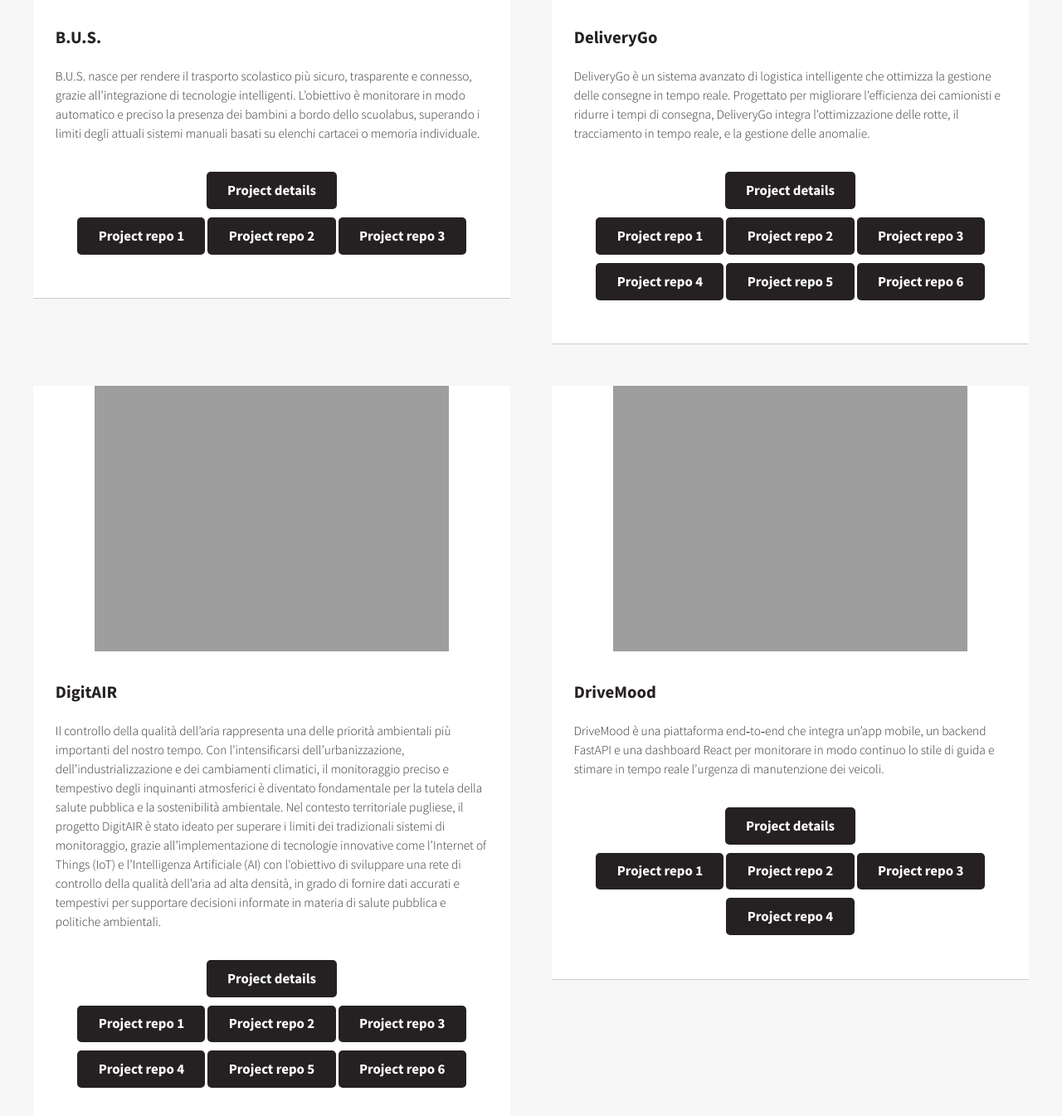
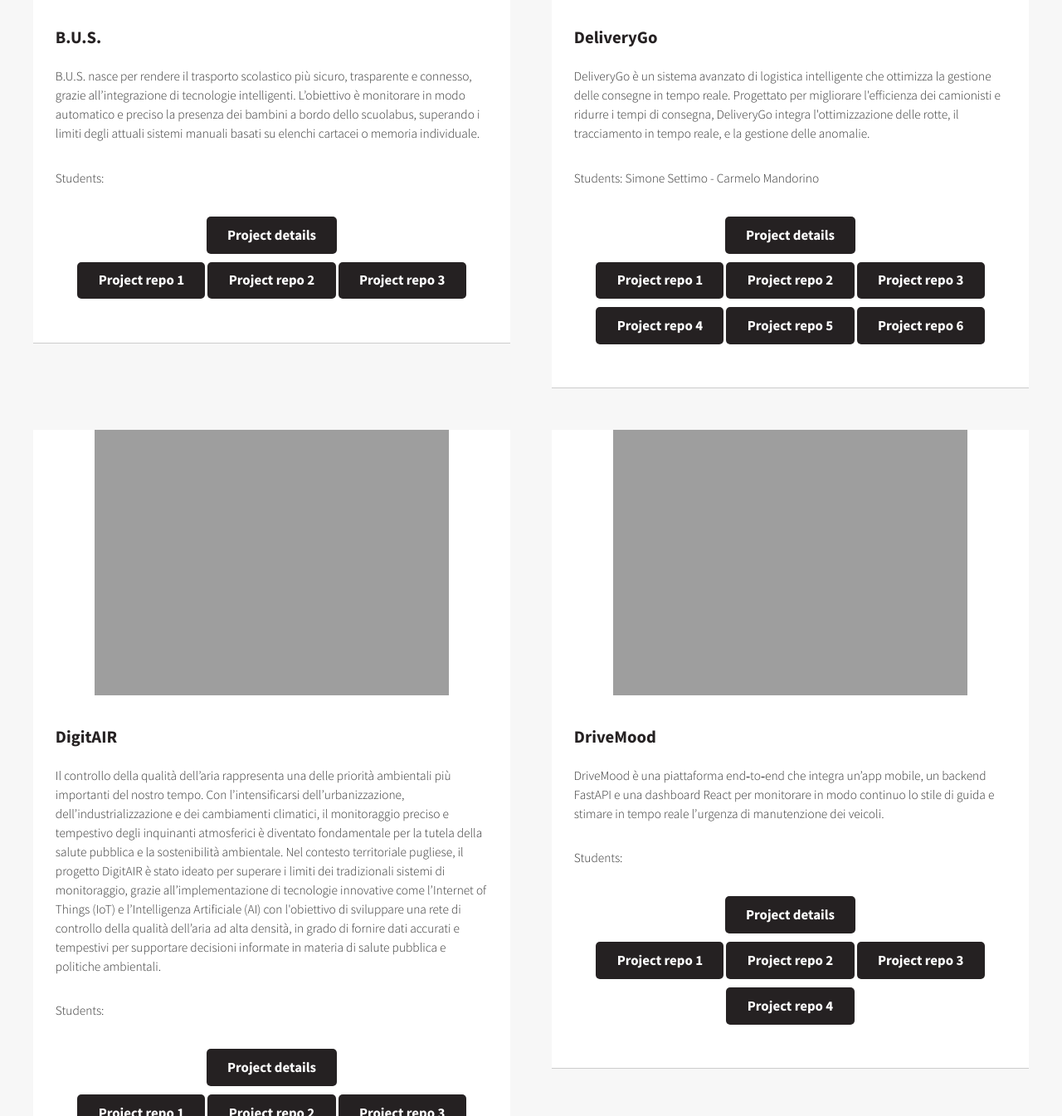
Before and after one commit to UniSalento-IDALab-IoTCourse-2024-2025/UniSalento-IDALab-IoTCourse-2024-2025.github.io, a Jekyll site: the page built from index.html, in a window 1280 px wide and 1400 px high, scrolled down 848 px, cut to the strip 55-1400 px from the top of the window. Shown: the whole strip at 83% size. Built offline with Jekyll 4.4.1, drawn with Linux system fonts in a browser that asks for light colours; the list of posts is cut into pages by our own code; some of the changed text lies outside the part shown.

Commit message:
Update index.html

```diff
--- a/index.html
+++ b/index.html
@@ -37,6 +37,9 @@ layout: landing
 														<h3>{{ project.title }}</h3>
 													</header>
 													<p>{{ project.description }}</p>
+													{% if project.students != ""%}
+																Students: {{ project.students }}
+															{% endif %}
 													<footer>
 														<div class="project_buttons_container">
 															<a href="{{ project.site_url }}" class="button alt">Project details</a>
```
